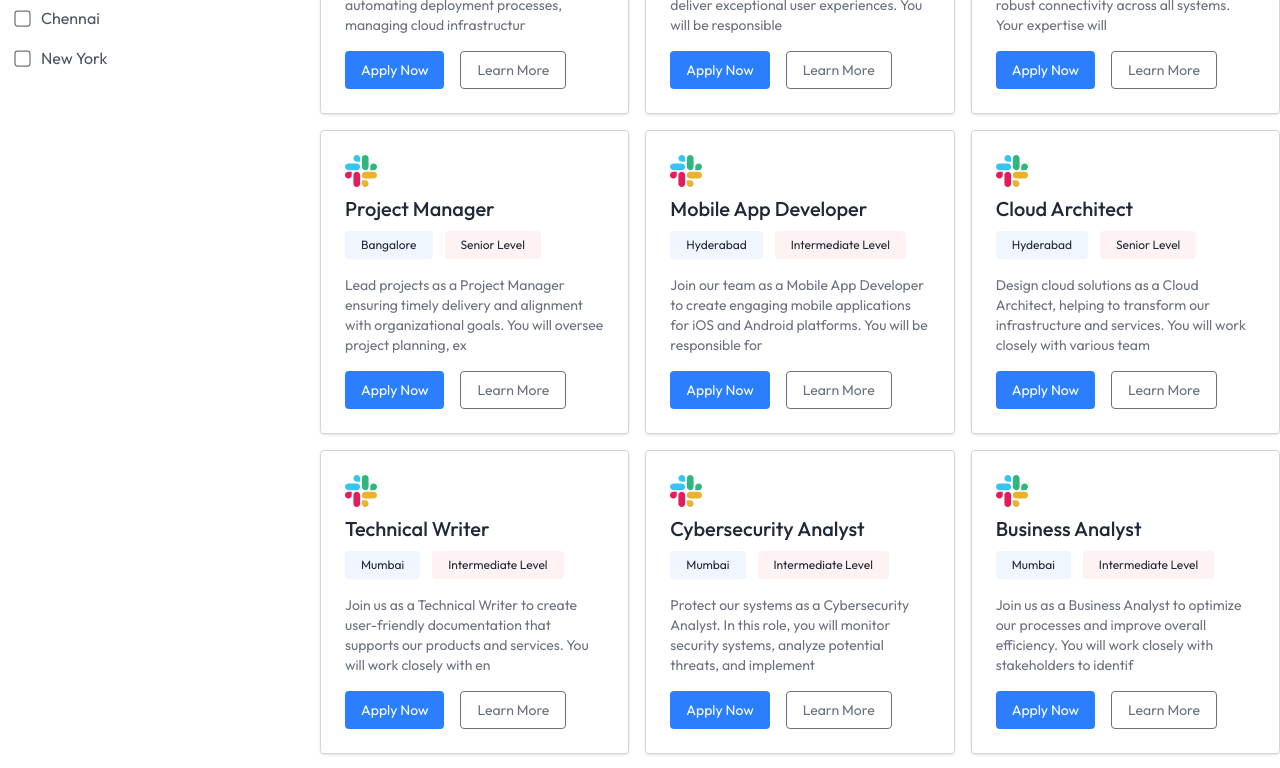
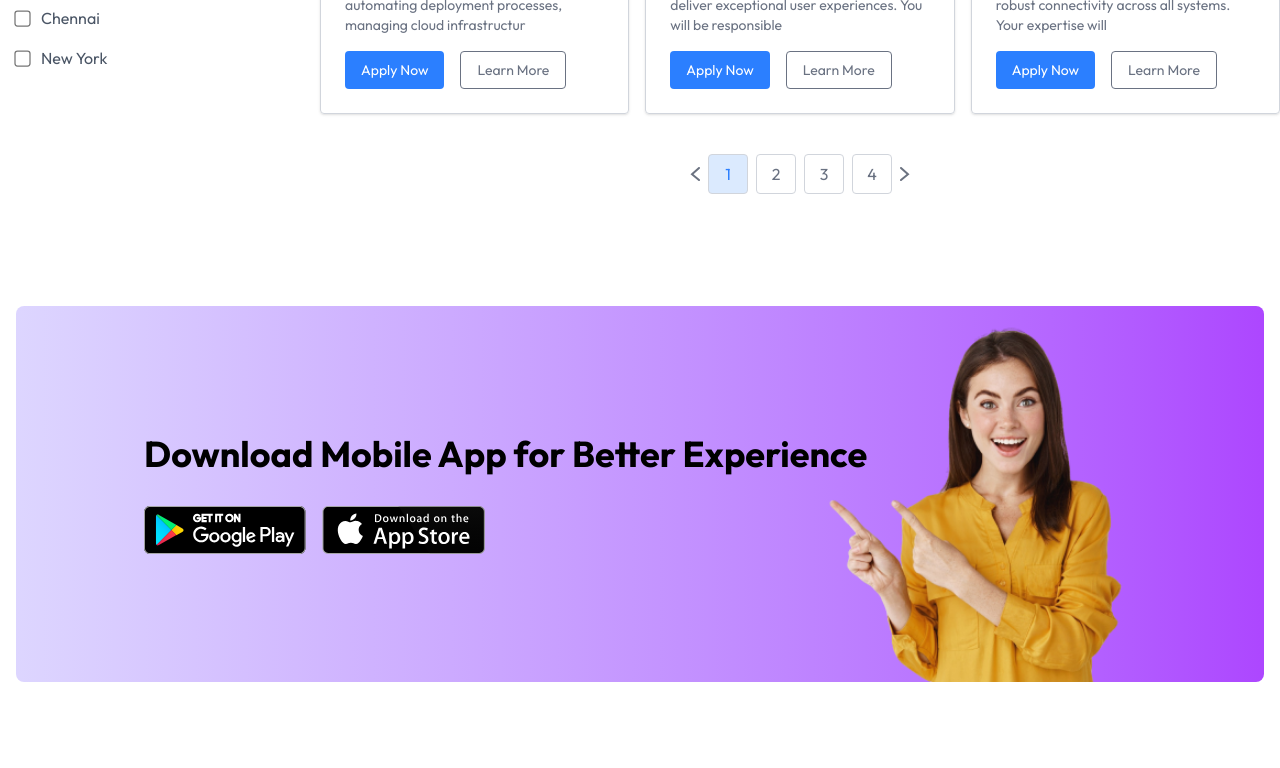
Before and after one commit to tharani-2006/job-portal, a React (Vite) app in the folder client/: page / in a window 1280 px wide. Shown: the part 1200-1968 px from the top of the page. Built offline with nearby package versions, Linux system fonts and the light colour scheme; no server answers.

Commit message:
feat:add component of AppDownload component

```diff
--- /dev/null
+++ b/client/src/components/AppDownload.jsx
@@ -0,0 +1,25 @@
+import React from 'react'
+import { assets } from '../assets/assets'
+
+const AppDownload = () => {
+    return (
+        <div className='container px-4 2xl:px-20 mx-auto my-20'>
+            <div className='relative bg-gradient-to-r from-violet-200 to-purple-500 p-12 sm:p-24 lg:p-32 rounded-lg'>
+                <div>
+                    <h1 className='text-2xl sm:text-4xl font-bold mb-8 max-w-mb'>Download Mobile App for Better Experience</h1>
+                    <div className='flex gap-4'>
+                        <a href="#" className='inline-block'>
+                            <img className='h-12' src={assets.play_store} alt="" />
+                        </a>
+                        <a href="#" className='inline-block'>
+                            <img className='h-12' src={assets.app_store} alt="" />
+                        </a>
+                    </div>
+                </div>
+                <img className='absolute w-80 right-0 bottom-0 mr-32 max-lg:hidden' src={assets.app_main_img} alt="" />
+            </div>
+        </div >
+    )
+}
+
+export default AppDownload
--- /dev/null
+++ b/client/src/components/Footer.jsx
@@ -0,0 +1,11 @@
+import React from 'react'
+
+const Footer = () => {
+  return (
+    <div>
+
+    </div>
+  )
+}
+
+export default Footer
--- a/client/src/components/JobListing.jsx
+++ b/client/src/components/JobListing.jsx
@@ -80,7 +80,7 @@
                 <h3 className='font-medium text-3xl py-2' id='job-list'>Latest Jobs</h3>
                 <p className='mb-8'>Get your desired job from top companies</p>
                 <div className='grid grid-cols-1 sm:grid-cols-2 xl:grid-cols-3 gap-4'>
-                    {jobs.map((job,index) => (
+                    {jobs.slice((currentPage-1)*6,currentPage*6).map((job,index) => (
                         <JobCard key={index} job={job} />
                     ))}
                 </div>
@@ -89,15 +89,15 @@
                     {jobs.length > 0 && (
                         <div className='flex items-center justify-center space-x-2 mt-10'>
                             <a href='#job-list'>
-                                <img src={assets.left_arrow_icon} alt="" />
+                                <img onClick={() => setCurrentPage(Math.max(currentPage-1,1))} src={assets.left_arrow_icon} alt="" />
                             </a>
                             {Array.from({length:Math.ceil(jobs.length/6)}).map((_,index) => (
                                 <a href='#job-list'>
-                                    <button className={`w-10 h-10 flex items-center justify-center border border-gray-300 rounded`}>{index+1}</button>
+                                    <button onClick={() => setCurrentPage(index+1)} className={`w-10 h-10 flex items-center justify-center border border-gray-300 rounded ${currentPage === index+1 ? 'bg-blue-100 text-blue-500' : 'text-gray-500'}`}>{index+1}</button>
                                 </a>
                             ))}
                             <a href='#job-list'>
-                                <img src={assets.right_arrow_icon} alt="" />
+                                <img onClick={() => setCurrentPage(Math.min(currentPage+1,Math.ceil(jobs.length/6)))} src={assets.right_arrow_icon} alt="" />
                             </a>
                         </div>
                     )}
--- a/client/src/pages/Home.jsx
+++ b/client/src/pages/Home.jsx
@@ -2,6 +2,8 @@
 import Navbar from '../components/Navbar'
 import Hero from '../components/Hero'
 import JobListing from '../components/JobListing'
+import AppDownload from '../components/AppDownload'
+import Footer from '../components/Footer'
 
 const Home = () => {
   return (
@@ -9,6 +11,8 @@
         <Navbar />
         <Hero />
         <JobListing />
+        <AppDownload />
+        <Footer />
     </div>
   )
 }
```
